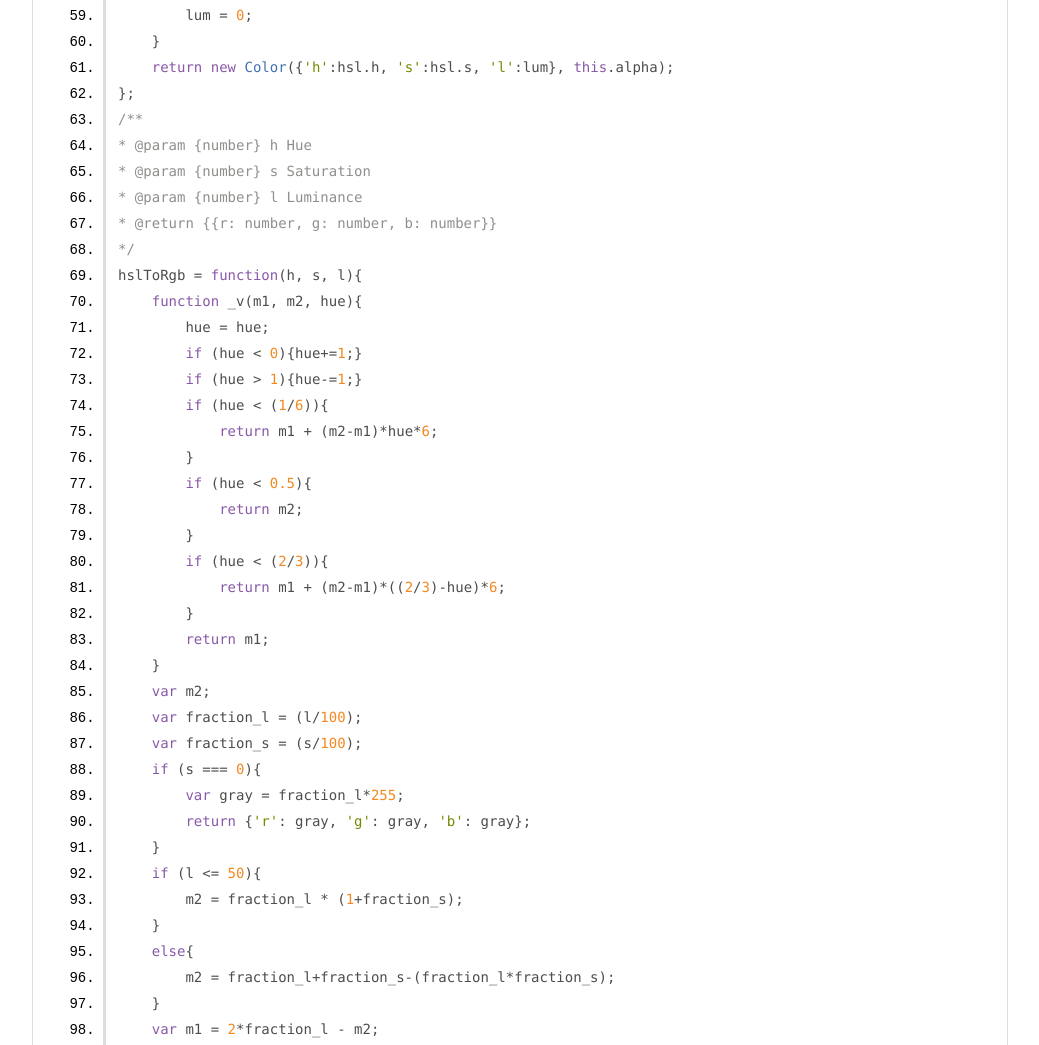
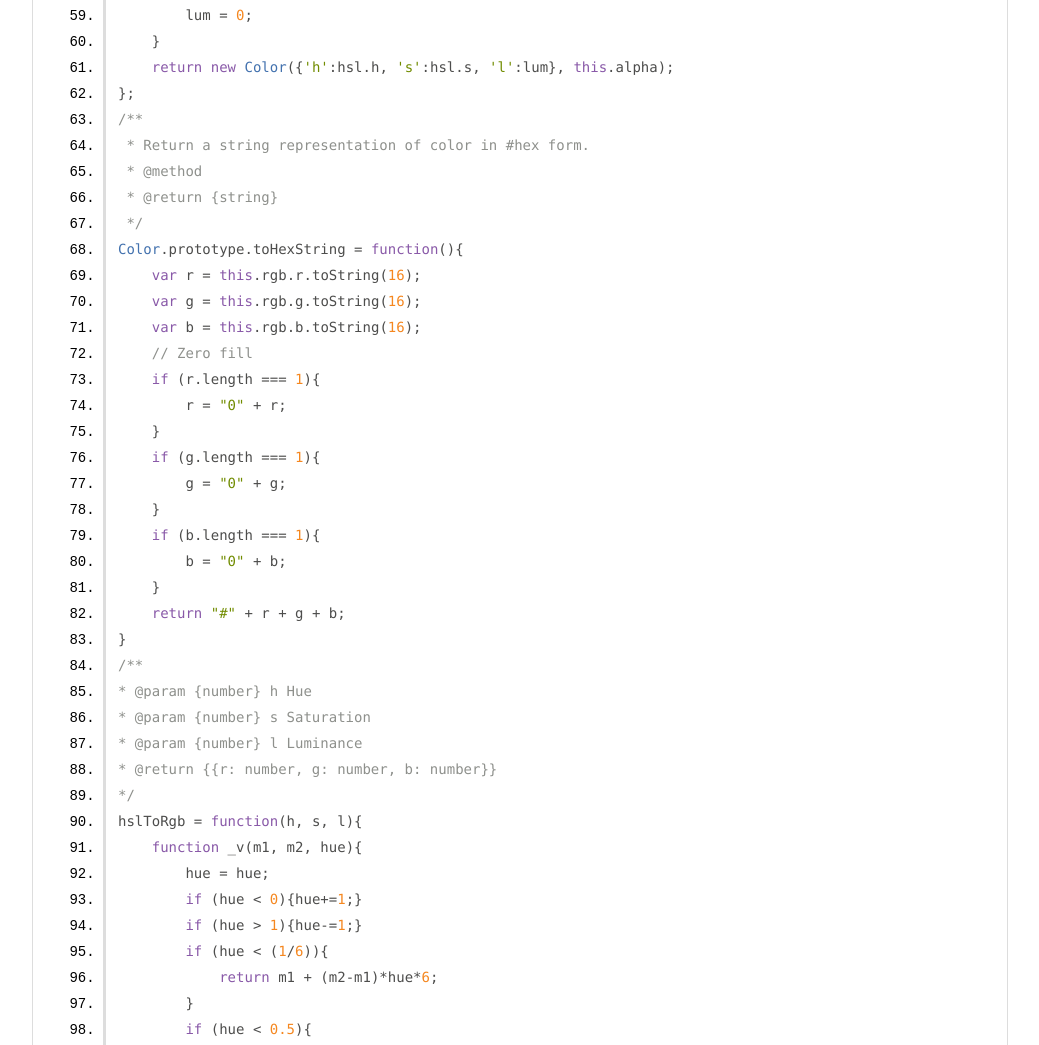
Before and after one commit to ebenpack/colour.js, a website: page docs/colour.js.html in a window 1280 px wide. Shown: the part 1566-2611 px from the top of the page, without its empty margins (0-1039 px from the left). Drawn offline with Linux system fonts and the light colour scheme.

Commit message:
Add toHexString method

```diff
--- a/docs/colour.js.html
+++ b/docs/colour.js.html
@@ -25,7 +25,7 @@
 
     <section>
         <article>
-            <pre class="prettyprint source linenums"><code>var hslToRgb, rgbToHsl, parseColor, cache, div;
+            <pre class="prettyprint source linenums"><code>var hslToRgb, rgbToHsl, parseColor, cache;
 /**
  * A color with both rgb and hsl representations.
  * @class Color
@@ -87,6 +87,27 @@ Color.prototype.darken = function(percent){
     }
     return new Color({'h':hsl.h, 's':hsl.s, 'l':lum}, this.alpha);
 };
+/**
+ * Return a string representation of color in #hex form.
+ * @method
+ * @return {string}
+ */
+Color.prototype.toHexString = function(){
+    var r = this.rgb.r.toString(16);
+    var g = this.rgb.g.toString(16);
+    var b = this.rgb.b.toString(16);
+    // Zero fill
+    if (r.length === 1){
+        r = "0" + r;
+    }
+    if (g.length === 1){
+        g = "0" + g;
+    }
+    if (b.length === 1){
+        b = "0" + b;
+    }
+    return "#" + r + g + b;
+}
 /**
 * @param {number} h Hue
 * @param {number} s Saturation
@@ -173,7 +194,6 @@ rgbToHsl = function(r, g, b){
     if (s &lt; 0) {s = 0;}
     return {'h': h, 's': s, 'l': l};
 };
-div = document.createElement('div');
 /**
  * Parse a CSS color value and return an rgba color object.
  * @param  {string} color A legal CSS color value (hex, color keyword, rgb[a], hsl[a]).
@@ -181,27 +201,76 @@ div = document.createElement('div');
  * @throws {ColorError} If illegal color value is passed.
  */
 parseColor = function(color){
-    // TODO: How cross-browser compatible is this? How efficient?
-    // Make a temporary HTML element styled with the given color string
-    // then extract and parse the computed rgb(a) value.
-    // N.B. This can create a loooot of DOM nodes. It's not a great method.
-    // TODO: Fix
-    div.style.backgroundColor = color;
-    var rgba = div.style.backgroundColor;
-    // Convert string in form 'rgb[a](num, num, num[, num])' to array ['num', 'num', 'num'[, 'num']]
-    rgba = rgba.slice(rgba.indexOf('(')+1).slice(0,-1).replace(/\s/g, '').split(',');
+    // TODO: This isn't perfect. Some strings that would be accepted CSS color values
+    // (e.g. negative numbers, alpha greater than 1) will not work.
+    var red, green, blue, hue, sat, lum;
+    var alpha = 1;
+    var regex, match;
+    var pref = color.substr(0,3); // Three letter color prefix
     var return_color = {};
-    var color_spaces = ['r', 'g', 'b', 'a'];
-    for (var i = 0; i &lt; rgba.length; i++){
-        var value = parseFloat(rgba[i]); // Alpha value will be floating point.
-        if (isNaN(value)){
-            throw "ColorError: Something went wrong. Perhaps " + color + " is not a legal CSS color value";
+    var error = false;
+    if (pref === 'hsl'){
+        regex = /(\d{1,3})\s*,\s*(\d{1,3})%\s*,\s*(\d{1,3})/g;
+        match = regex.exec(color);
+        hue = parseInt(match[1], 10);
+        sat = parseInt(match[2], 10);
+        lum = parseInt(match[3], 10);
+        if (color[3] === 'a'){
+            regex = /,\s*(\d\.?\d?)\s*\)/g;
+            match = regex.exec(color);
+            alpha = parseFloat(match[1]);
         }
-        else {
-            return_color[color_spaces[i]] = value;
+        if (hue &lt; 0 || hue > 360 ||
+            sat &lt; 0 || sat > 100 ||
+            lum &lt; 0 || lum > 100 ||
+            alpha &lt; 0 || alpha > 1){
+            error = true;
+        } else {
+            var parsed = hslToRgb(hue, sat, lum);
+            red = parsed.r;
+            green = parsed.g;
+            blue = parsed.b;
         }
+
+    } else if (pref === 'rgb'){
+        regex = /(\d{1,3})\s*,\s*(\d{1,3})\s*,\s*(\d{1,3})/g;
+        match = regex.exec(color);
+        red = parseInt(match[1], 10);
+        green = parseInt(match[2], 10);
+        blue = parseInt(match[3], 10);
+        if (color[3] === 'a'){
+            regex = /,\s*(\d\.?\d?)\s*\)/g;
+            match = regex.exec(color);
+            alpha = parseFloat(match[1]);
+        }
+    } else if (color[0] === '#'){
+        var hex = color.substr(1);
+        if (hex.length === 3){
+            red = parseInt(hex[0]+hex[0], 16);
+            green = parseInt(hex[1]+hex[1], 16);
+            blue = parseInt(hex[2]+hex[2], 16);
+        } else if (hex.length === 6){
+            red = parseInt(hex[0]+hex[1], 16);
+            green = parseInt(hex[2]+hex[3], 16);
+            blue = parseInt(hex[4]+hex[5], 16);
+        } else {
+            error = true;
+        }
+    } else {
+        error = true;
     }
-    return return_color;
+
+    if (red &lt; 0 || red > 255 ||
+        green &lt; 0 || green > 255 ||
+        blue &lt; 0 || blue > 255 ||
+        alpha &lt; 0 || alpha > 1){
+        error = true;
+    }
+
+    if (error){
+        throw "ColorError: Something went wrong. Perhaps " + color + " is not a legal CSS color value";
+    }
+    return {'r': red, 'g': green, 'b': blue, 'a': alpha};
 };
 // Pre-warm the cache with named colors, as these are not
 // converted to rgb values by the parseColor function above.
@@ -239,6 +308,7 @@ cache = {
     "coral": {"r": 255, "g": 127, "b": 80, "h": 16, "s": 100, "l": 66},
     "cornflowerblue": {"r": 100, "g": 149, "b": 237, "h": 219, "s": 79, "l": 66},
     "cornsilk": {"r": 255, "g": 248, "b": 220, "h": 48, "s": 100, "l": 93},
+    "cyan": {"r": 0,"g": 255,"b": 255, "h": 180,"s": 100,"l": 97},
     "crimson": {"r": 220, "g": 20, "b": 60, "h": 348, "s": 83, "l": 47},
     "darkblue": {"r": 0, "g": 0, "b": 139, "h": 240, "s": 100, "l": 27},
     "darkcyan": {"r": 0, "g": 139, "b": 139, "h": 180, "s": 100, "l": 27},
@@ -300,6 +370,7 @@ cache = {
     "lightyellow": {"r": 255, "g": 255, "b": 224, "h": 60, "s": 100, "l": 94},
     "limegreen": {"r": 50, "g": 205, "b": 50, "h": 120, "s": 61, "l": 50},
     "linen": {"r": 250, "g": 240, "b": 230, "h": 30, "s": 67, "l": 94},
+    "magenta": {"r": 255,"g": 0,"b": 255, "h": 17,"s": 100,"l": 74},
     "mediumaquamarine": {"r": 102, "g": 205, "b": 170, "h": 160, "s": 51, "l": 60},
     "mediumblue": {"r": 0, "g": 0, "b": 205, "h": 240, "s": 100, "l": 40},
     "mediumorchid": {"r": 186, "g": 85, "b": 211, "h": 288, "s": 59, "l": 58},
@@ -370,7 +441,7 @@ module.exports = Color;
 <br clear="both">
 
 <footer>
-    Documentation generated by <a href="https://github.com/jsdoc3/jsdoc">JSDoc 3.3.0-alpha5</a> on Tue Jul 29 2014 10:57:36 GMT-0400 (EDT)
+    Documentation generated by <a href="https://github.com/jsdoc3/jsdoc">JSDoc 3.3.0-alpha5</a> on Sun Aug 03 2014 10:00:55 GMT-0400 (EDT)
 </footer>
 
 <script> prettyPrint(); </script>
--- a/src/colour.js
+++ b/src/colour.js
@@ -60,6 +60,27 @@ Color.prototype.darken = function(percent){
     }
     return new Color({'h':hsl.h, 's':hsl.s, 'l':lum}, this.alpha);
 };
+/**
+ * Return a string representation of color in #hex form.
+ * @method
+ * @return {string}
+ */
+Color.prototype.toHexString = function(){
+    var r = this.rgb.r.toString(16);
+    var g = this.rgb.g.toString(16);
+    var b = this.rgb.b.toString(16);
+    // Zero fill
+    if (r.length === 1){
+        r = "0" + r;
+    }
+    if (g.length === 1){
+        g = "0" + g;
+    }
+    if (b.length === 1){
+        b = "0" + b;
+    }
+    return "#" + r + g + b;
+}
 /**
 * @param {number} h Hue
 * @param {number} s Saturation
--- a/tests/color.js
+++ b/tests/color.js
@@ -159,5 +159,25 @@ suite('Color', function(){
             assert.equal(b3.rgb.g, 0);
             assert.equal(b3.rgb.b, 0);
         });
+        test('toString', function(){
+            var r1 = red.toHexString();
+            var g1 = green.toHexString();
+            var b1 = blue.toHexString();
+            var rgb1 = rgb.toHexString();
+            var rgba1 = rgba.toHexString();
+            var hsl1 = hsl.toHexString();
+            var hsla1 = hsl.toHexString();
+            rgb = new Color("rgb(1, 7, 29)");
+            rgba = new Color("rgba(1, 7, 29, 0.3)");
+            hsl = new Color("hsl(0, 100%, 50%)");
+            hsla = new Color("hsla(0, 100%, 50%, 0.3)");
+            assert.equal(r1.toLowerCase(), "#ff0000");
+            assert.equal(g1.toLowerCase(), "#00ff00");
+            assert.equal(b1.toLowerCase(), "#0000ff");
+            assert.equal(rgb1.toLowerCase(), "#01071d");
+            assert.equal(rgba1.toLowerCase(), "#01071d");
+            assert.equal(hsl1.toLowerCase(), "#ff0000");
+            assert.equal(hsla1.toLowerCase(), "#ff0000");
+        });
     });
 });
```
Also changed, not shown: docs/Color.html (+90 -1 lines), docs/index.html (+1 -1 lines), build/colour.js, build/colour.min.js, tests/build/suite.js.
